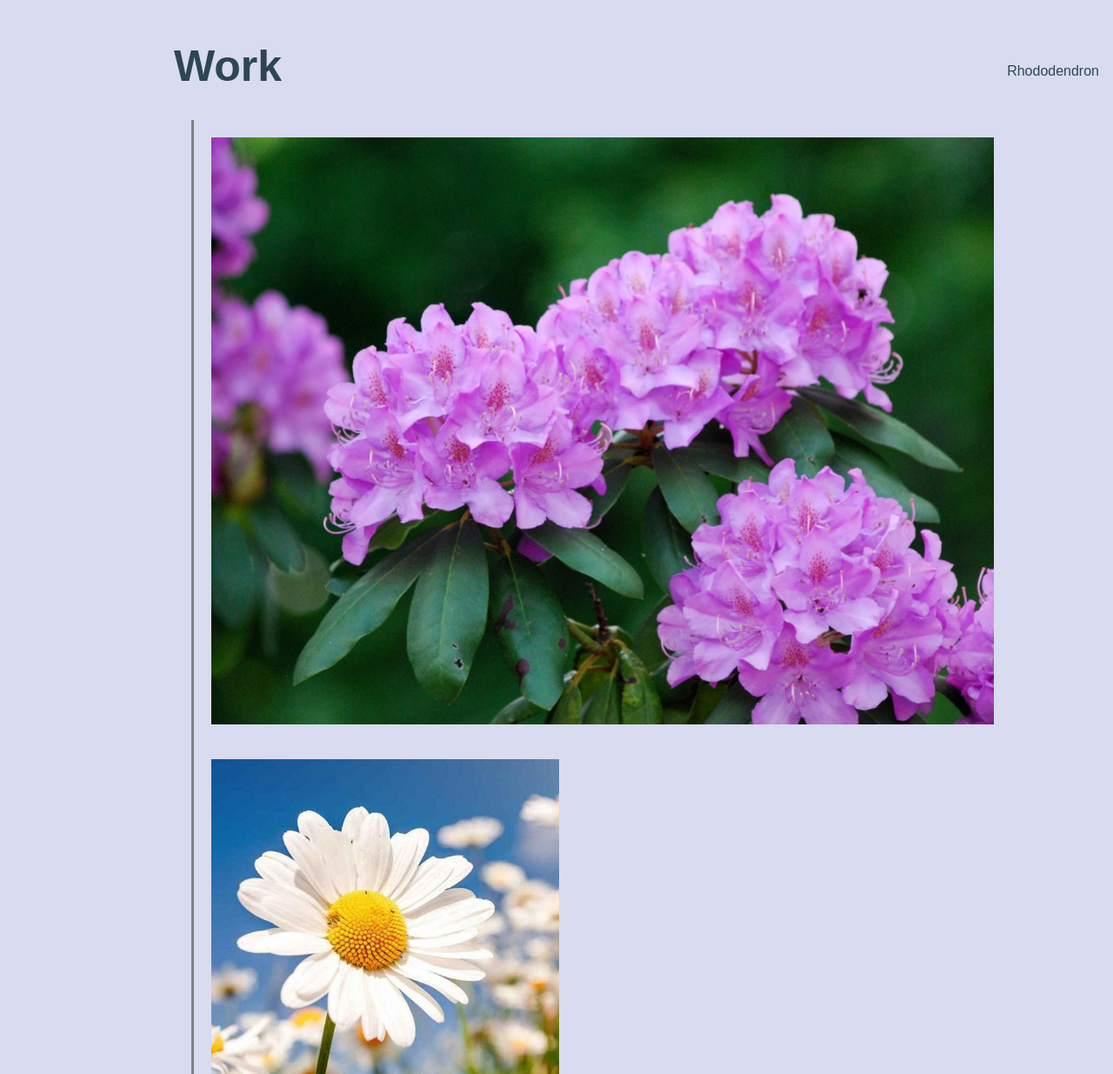
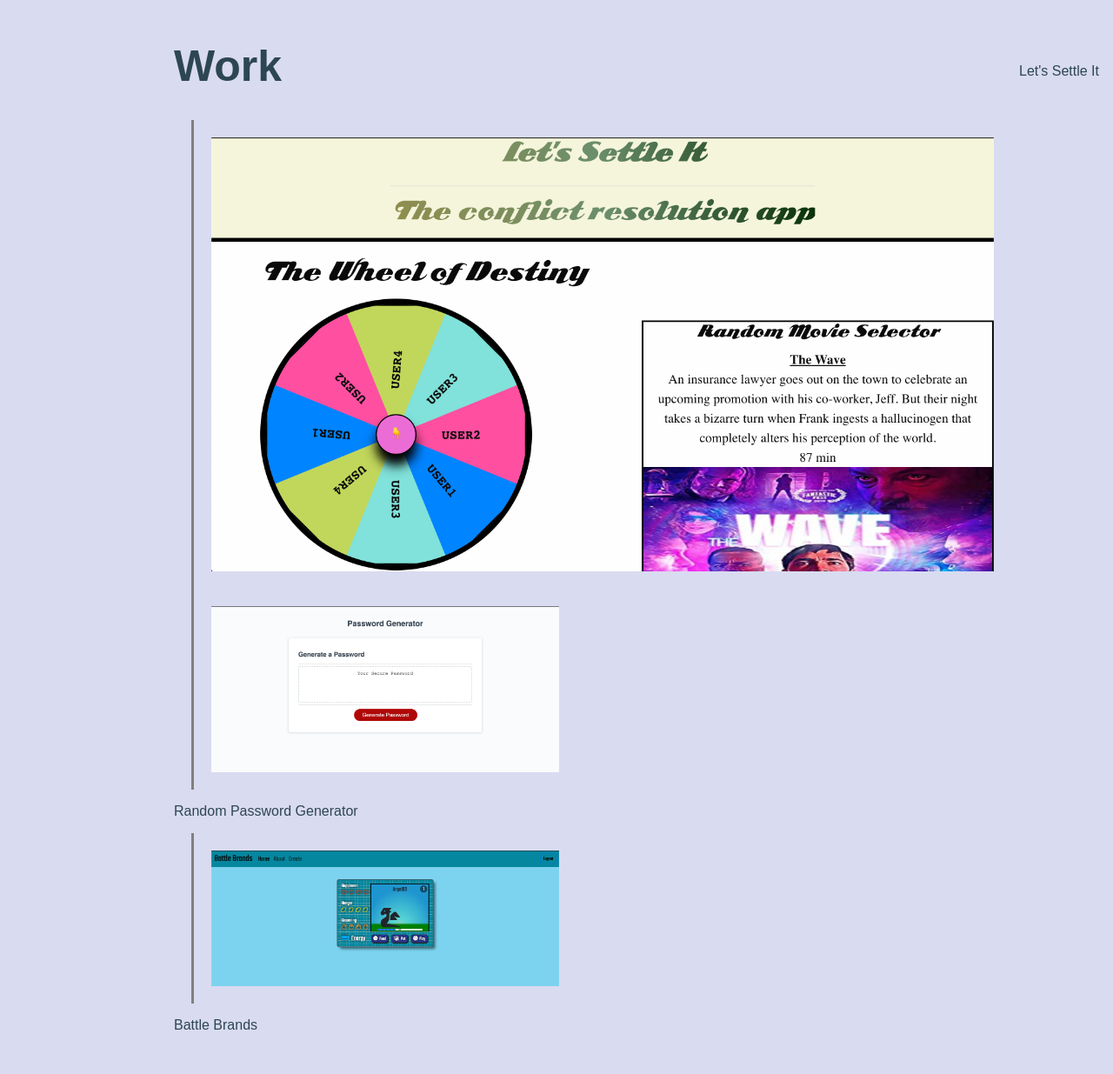
Before and after one commit to kaursim000/Professional-Portfolio, a plain HTML site: page index.html in a window 1280 px wide. Shown: the part 685-1920 px from the top of the page at 87% size. Drawn offline with Linux system fonts and the light colour scheme.

Commit message:
changed links

```diff
--- a/index.html
+++ b/index.html
@@ -35,11 +35,13 @@
     <main>
         <h1 id="Work">Work</h1>
         <div>
-            <a href="https://magnetmoss.github.io/Lets-Settle-It/" target="_blank"> <img class="flowers" src="rhododendron-1.jpeg" alt="rhododendron" width="900px"> </a>
-            <p class="othertext">Rhododendron</p>
-            <a href="https://kaursim000.github.io/random-password/" target="_blank"><img class="flowers" src="daisies.jpg" alt="Daisies" width="400px">
+            <a href="https://magnetmoss.github.io/Lets-Settle-It/" target="_blank"> <img class="flowers" src="settleit.png" alt="rhododendron" width="900px"> </a>
+            <p class="othertext">Let's Settle It</p>
+            <a href="https://kaursim000.github.io/random-password/" target="_blank"><img class="flowers" src="password.png" alt="Daisies" width="400px">
             </a>
-            <a href="https://kaursim000.github.io/Code-Refactor/" target="_blank"><img class="flowers" src="daffodil.jpg" alt="daffodil" width="400px"></a>
+            <p>Random Password Generator</p>
+            <a href="https://battle-brands.herokuapp.com" target="_blank"><img class="flowers" src="battlebrands.png" alt="daffodil" width="400px"></a>
+            <p>Battle Brands</p>
         </div>
         <!-- <img src="" alt="">  BIG IMAGE-->
         <!-- <img src="" alt="">
```
Also changed, not shown: battlebrands.png (added), password.png (added), settleit.png (added).
